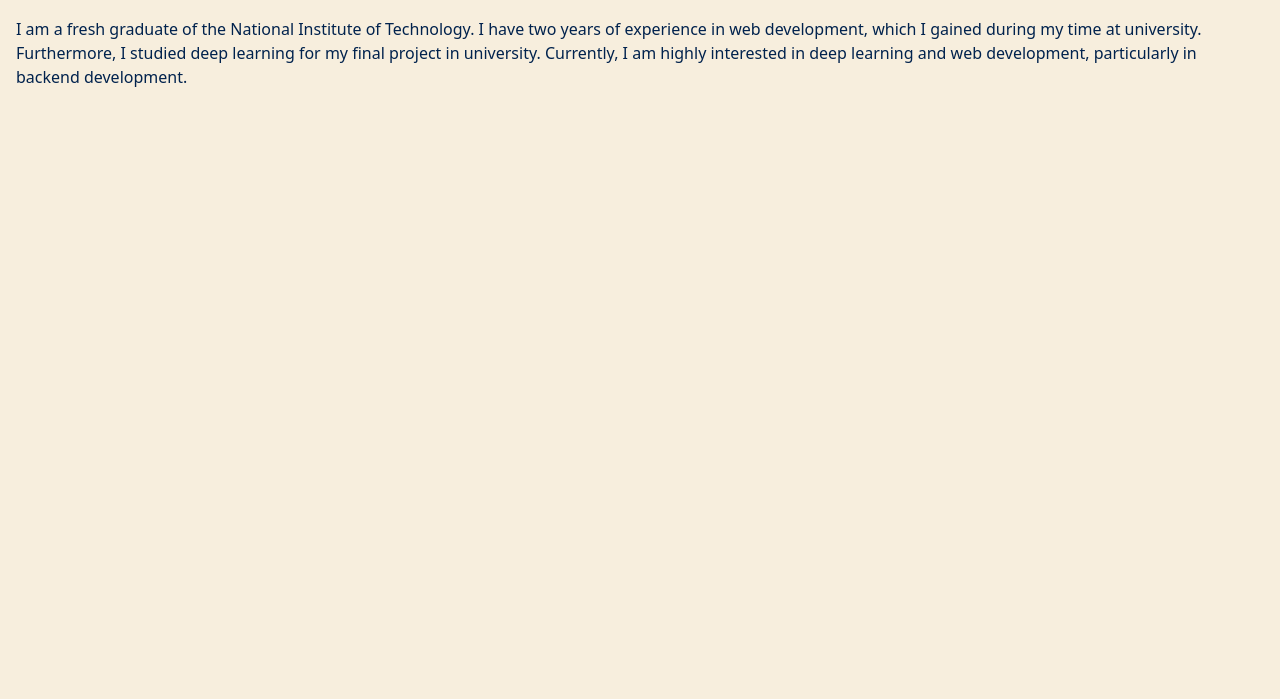
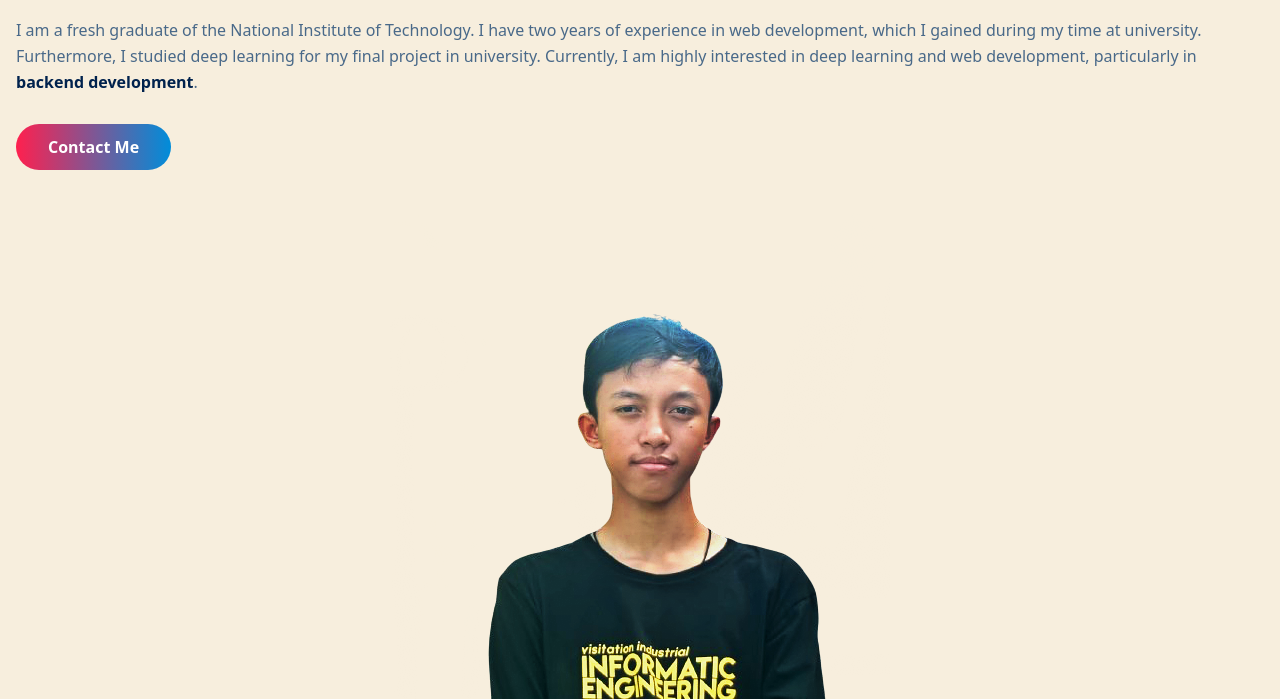
Before and after one commit to FirPearce/Portfolio-FirlyTaufikr, a website: page public/index.html in a window 1280 px wide. Shown: the part 243-942 px from the top of the page. Before the commit the page ends 800 px from the top, so only its background shows below. Drawn offline with nearby package versions, Linux system fonts and the light colour scheme.

Commit message:
<feat> Hero page

```diff
--- a/public/index.html
+++ b/public/index.html
@@ -25,14 +25,28 @@
             <h1 class="text-darklite font-medium text-lg mb-5">
               <span class="text-dark">Backend Developer</span> | Deep Learning
             </h1>
-            <p class="text-dark">
+            <p class="text-primary font font-medium mb-10 leading-relaxed">
               I am a fresh graduate of the National Institute of Technology. I
               have two years of experience in web development, which I gained
               during my time at university. Furthermore, I studied deep learning
               for my final project in university. Currently, I am highly
               interested in deep learning and web development, particularly in
-              backend development.
+              <span class="text-dark font-bold">backend development</span>.
             </p>
+
+            <a
+              href="#"
+              class="text-base font-semibold text-white bg-gradient-to-r from-[#FF204E] to-[#008DDA] py-3 px-8 rounded-full hover:shadow-lg hover:opacity-80 transition duration-300 ease-in-out">
+              Contact Me</a
+            >
+          </div>
+          <div class="w-full self-end px-4">
+            <div class="mt-10">
+              <img
+                src="img/profileNoBG.png"
+                alt="Firly Taufikurohman"
+                class="max-w-full mx-auto" />
+            </div>
           </div>
         </div>
       </div>
--- a/tailwind.config.js
+++ b/tailwind.config.js
@@ -6,6 +6,7 @@
       colors: {
         dark: "#00224D",
         darklite: "#667A94",
+        primary: "#496989",
       },
     },
   },
```
Also changed, not shown: public/css/style.css, public/img/bg.png (added), public/img/profile.jpg (added), public/img/profileNoBG.png (added), 2 other files.
